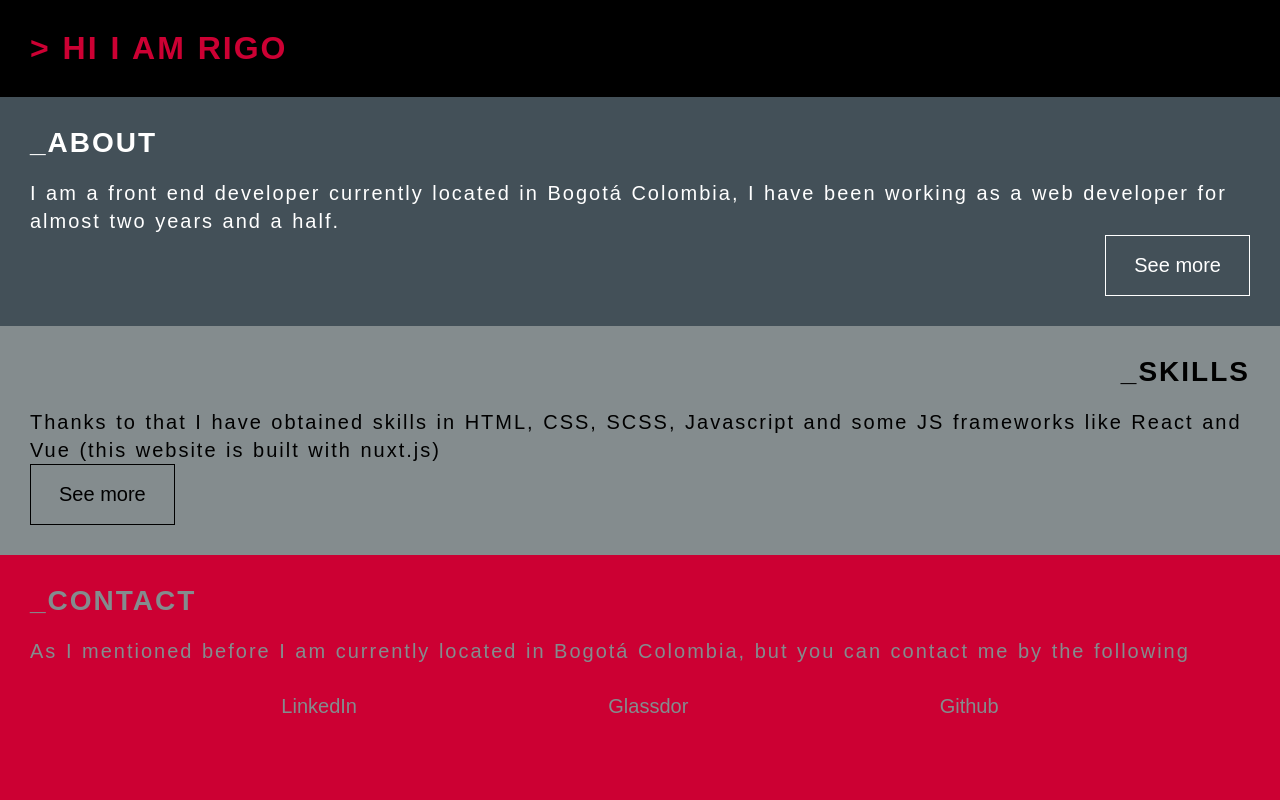
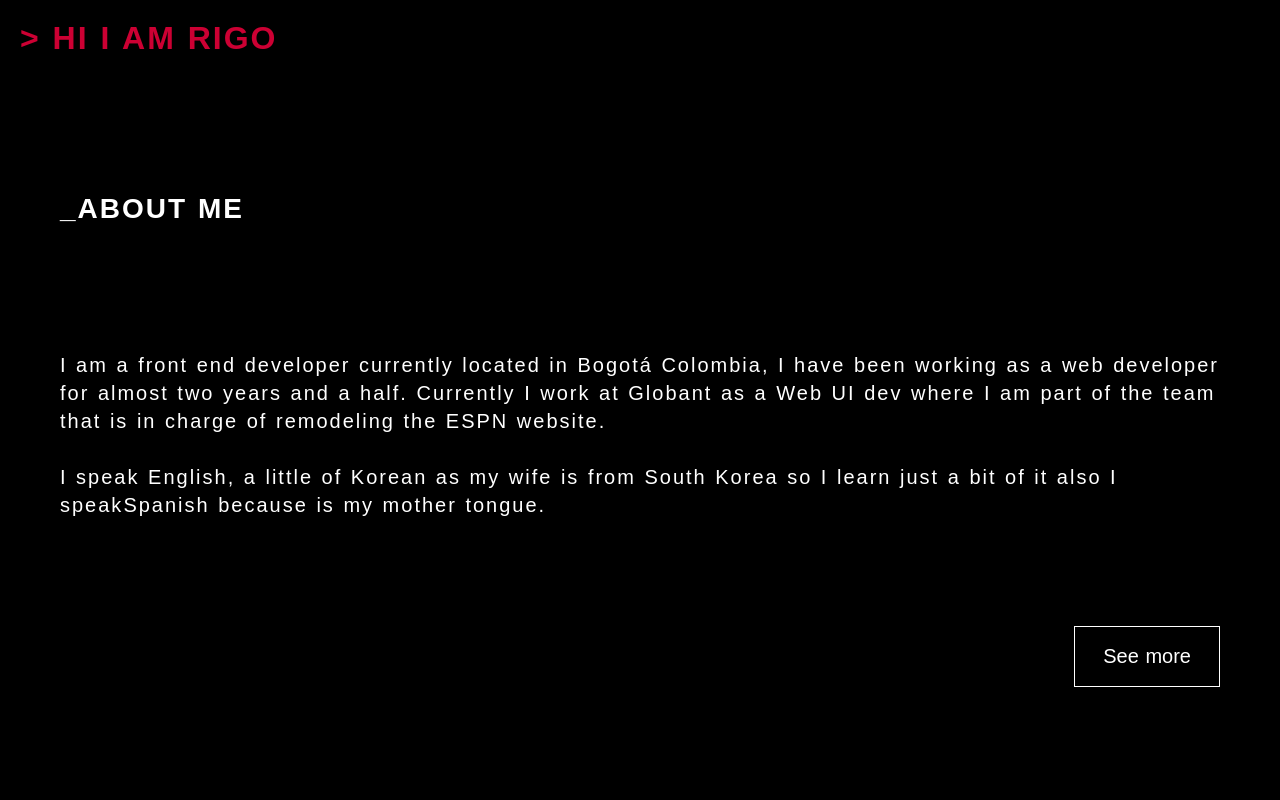
Before and after one commit to Rigo9119/rigo-web, a Nuxt app: page / in a window 1280 px wide. Shown: the top 800 px of the page. Built offline with nearby package versions, Linux system fonts and the light colour scheme.

Commit message:
feature/button - more set up and stuf

```diff
--- a/assets/scss/components/_general.scss
+++ b/assets/scss/components/_general.scss
@@ -6,4 +6,14 @@
 
 .g-padding {
   padding: 30px;
+
+ @include from(desktop) {
+   padding: 60px;
+ }
 }
+
+// 2. padding top
+
+.body {
+  padding-top: 80px;
+}
--- a/components/About.vue
+++ b/components/About.vue
@@ -1,13 +1,18 @@
 <template>
     <div class="about g-padding">
       <h2 class="about__title title">
-        _ABOUT
+        _ABOUT ME
       </h2>
       <p class="about__paragraph paragraph">
         I am a front end developer currently located in Bogotá Colombia, I have been working as a web developer for
-        almost two years and a half.
+        almost two years and a half. Currently I work at Globant as a Web UI dev where I am part of the team that is in
+        charge of remodeling the ESPN website.
+        <br>
+        <br>
+        I speak  <span>English</span>, a little of <span>Korean</span> as my wife is from South Korea so I learn just a
+        bit of it also I speak<span>Spanish</span> because is my mother tongue.
       </p>
-      <Button text="See more" class="about__button"/>
+      <Button text="See more" class="about__button" to="about"/>
     </div>
 </template>
 
@@ -24,11 +29,17 @@
 <style lang="scss">
   .about {
     align-items: flex-start;
-    background: $river-bed;
+    background: $black;
     display: flex;
     flex-flow: column nowrap;
     justify-content: space-between;
-    width: 100vw;
+    height: 90vh;
+    width: 100%;
+    z-index: 0;
+
+    @include from(desktop) {
+      justify-content: space-around;
+    }
 
     &__title {
       color: $white;
@@ -42,6 +53,11 @@
       align-self: flex-end;
       border: 1px solid $white;
       color: $white;
+
+      &:hover {
+        background: $white;
+        color: $black;
+      }
     }
   }
 </style>
--- a/components/Button.vue
+++ b/components/Button.vue
@@ -1,11 +1,16 @@
 <template>
-  <button class="button">{{ text }}</button>
+  <nuxt-link class="button" :to="to">{{ text }}</nuxt-link>
 </template>
 
 <script>
   export default {
     props: {
       text: {
+        type: String,
+        default: ''
+      },
+
+      to: {
         type: String,
         default: ''
       }
--- a/components/Contact.vue
+++ b/components/Contact.vue
@@ -7,7 +7,6 @@
       <div class="contact__menu">
         <a href="" class="contact__menu__item">LinkedIn</a>
         <a href="" class="contact__menu__item">Glassdor</a>
-        <a href="" class="contact__menu__item">Github</a>
       </div>
     </div>
 </template>
@@ -21,6 +20,7 @@
     background: $monza;
     display: flex;
     flex-flow: column nowrap;
+    height: 90vh;
     justify-content: space-between;
     width: 100vw;
 
@@ -41,9 +41,20 @@
       width: 100%;
 
       &__item {
+        align-self: center;
         color: $oslo-gray;
         margin-bottom: 60px;
-        @include font-size(20)
+        padding: 18px 28px;
+        @include font-size(20);
+
+        @include from(desktop) {
+          margin-bottom: 0;
+        }
+
+        &:hover {
+          background: $oslo-gray;
+          color: $monza;
+        }
       }
     }
   }
--- a/components/Header.vue
+++ b/components/Header.vue
@@ -1,11 +1,13 @@
 <template>
-  <div class="name">
-    <h1 class="name__title">
-      <span class="name__title__symbol">
-        &#62
-      </span>
-      HI I AM RIGO
-    </h1>
+  <div class="header">
+    <nuxtLink to="/">
+      <h1 class="header__title">
+        <span class="header__title__symbol">
+          &#62
+        </span>
+        HI I AM RIGO
+      </h1>
+    </nuxtLink>
   </div>
 </template>
 
@@ -16,14 +18,17 @@
 </script>
 
 <style lang="scss">
-    .name {
+    .header {
       background: $black;
+      height: 80px;
+      position: fixed;
       width: 100%;
+      z-index: 1;
 
       &__title {
         color: $monza;
         letter-spacing: 2px;
-        padding: 30px;
+        padding: 20px;
         @include font-size(32);
         width: 100%;
 
--- a/components/Skills.vue
+++ b/components/Skills.vue
@@ -1,13 +1,14 @@
 <template>
   <div class="skills g-padding">
     <h2 class="skills__title title">
-      _SKILLS
+      _SKILLS AND KNOWLEDGE
     </h2>
     <p class="skills__paragraph paragraph">
-      Thanks to that I have obtained skills in HTML, CSS, SCSS, Javascript and some JS frameworks like React and Vue
-      (this website is built with nuxt.js)
+      Thanks to that I have obtained skills in HTML, CSS, Javascript and some JS frameworks like React and Vue
+      (this website was built with nuxt.js), also I have worked with Scrum methodologies and I like working in a team
+      as i think it helps me to learn new things.
     </p>
-    <Button text="See more" class="skills__button" />
+    <Button text="See more" class="skills__button" to="Skills"/>
   </div>
 </template>
 
@@ -28,6 +29,7 @@
     display: flex;
     flex-flow: column nowrap;
     justify-content: space-between;
+    height: 90vh;
     width: 100vw;
 
     &__title {
@@ -39,10 +41,27 @@
       color: $black;
     }
 
+    &__list {
+      align-items: flex-start;
+      display: flex;
+      flex-flow: column nowrap;
+      justify-content: space-evenly;
+      width: 100%;
+
+      &__item {
+        color: $black;
+      }
+    }
+
     &__button {
       align-self: flex-start;
       border: 1px solid $black;
       color: $black;
+
+      &:hover {
+        background: black;
+        color: $oslo-gray;
+      }
     }
   }
 </style>
--- a/layouts/default.vue
+++ b/layouts/default.vue
@@ -1,55 +1,16 @@
 <template>
   <div>
+    <Header />
     <nuxt />
   </div>
 </template>
 
-<style>
-html {
-  font-family: 'Source Sans Pro', -apple-system, BlinkMacSystemFont, 'Segoe UI',
-    Roboto, 'Helvetica Neue', Arial, sans-serif;
-  font-size: 16px;
-  word-spacing: 1px;
-  -ms-text-size-adjust: 100%;
-  -webkit-text-size-adjust: 100%;
-  -moz-osx-font-smoothing: grayscale;
-  -webkit-font-smoothing: antialiased;
-  box-sizing: border-box;
-}
+<script>
+  import Header from '../components/Header';
 
-*,
-*:before,
-*:after {
-  box-sizing: border-box;
-  margin: 0;
-}
-
-.button--green {
-  display: inline-block;
-  border-radius: 4px;
-  border: 1px solid #3b8070;
-  color: #3b8070;
-  text-decoration: none;
-  padding: 10px 30px;
-}
-
-.button--green:hover {
-  color: #fff;
-  background-color: #3b8070;
-}
-
-.button--grey {
-  display: inline-block;
-  border-radius: 4px;
-  border: 1px solid #35495e;
-  color: #35495e;
-  text-decoration: none;
-  padding: 10px 30px;
-  margin-left: 15px;
-}
-
-.button--grey:hover {
-  color: #fff;
-  background-color: #35495e;
-}
-</style>
+  export default {
+    components: {
+      Header
+    }
+  }
+</script>
--- /dev/null
+++ b/pages/about.vue
@@ -0,0 +1,13 @@
+<template>
+
+</template>
+
+<script>
+    export default {
+        layout: 'default'
+    }
+</script>
+
+<style lang="scss">
+
+</style>
--- a/pages/index.vue
+++ b/pages/index.vue
@@ -1,9 +1,10 @@
 <template>
   <div>
-    <Header />
-    <About />
-    <Skills />
-    <Contact />
+    <div class="body">
+      <About />
+      <Skills />
+      <Contact />
+    </div>
   </div>
 </template>
 
@@ -14,6 +15,7 @@
   import Contact from '../components/Contact';
 
   export default {
+    layout: 'default',
     components: {
       Header,
       About,
@@ -23,6 +25,6 @@
   }
 </script>
 
-<style>
+<style lang="scss">
 
 </style>
--- /dev/null
+++ b/pages/skills.vue
@@ -0,0 +1,13 @@
+<template>
+
+</template>
+
+<script>
+    export default {
+        layout: 'default'
+    }
+</script>
+
+<style lang="scss">
+
+</style>
```
